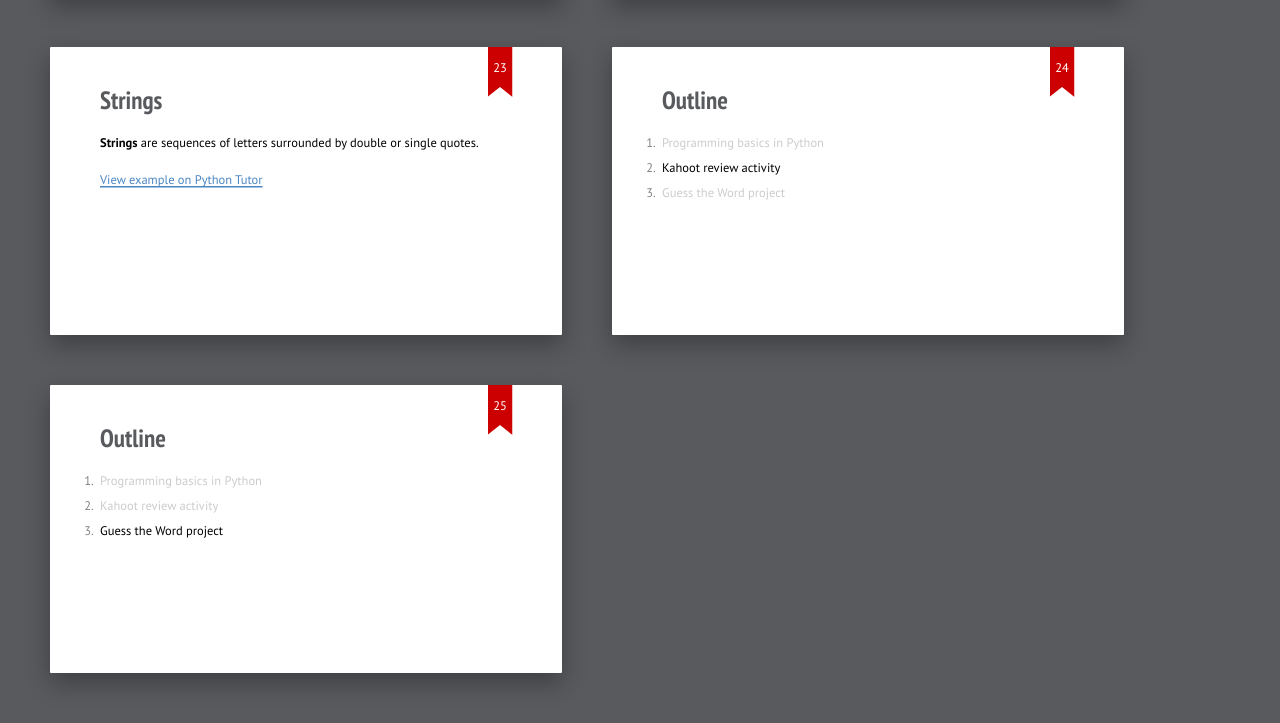
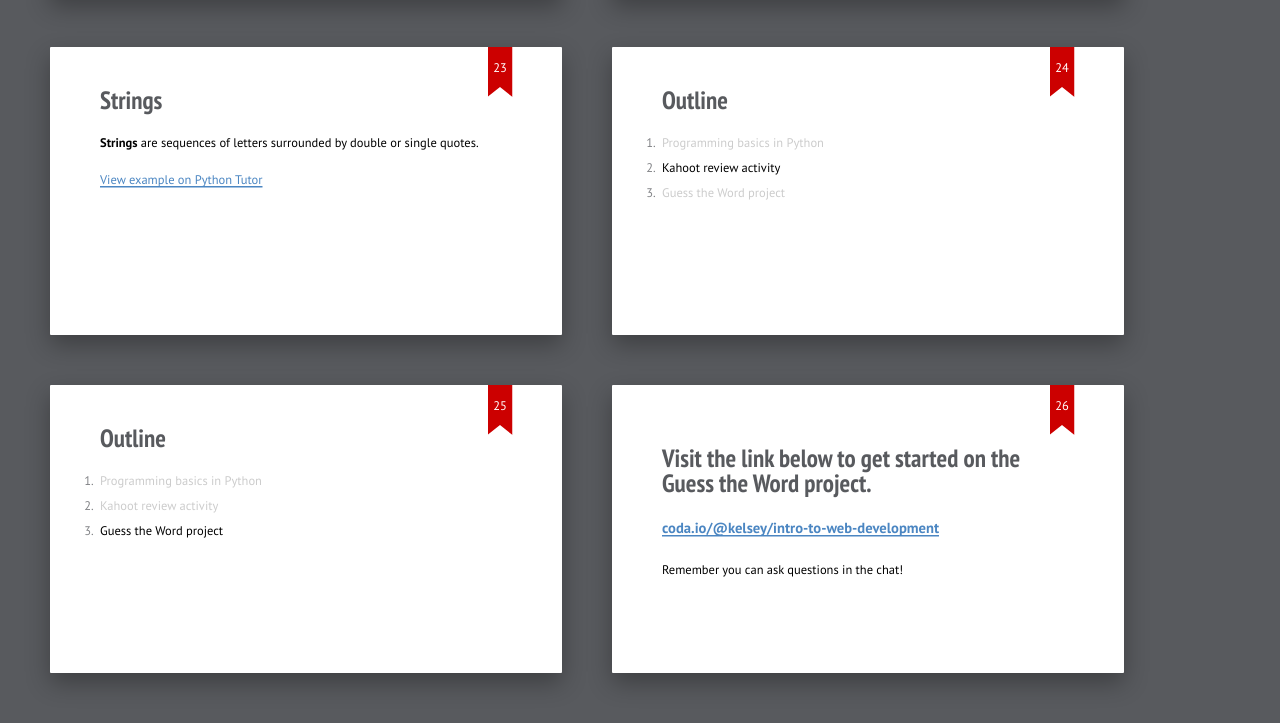
Before and after one commit to kelseyc18/intro-to-python, a plain HTML site: page index.html in a window 1280 px wide. Shown: the part 3845-4568 px from the top of the page. Drawn offline with Linux system fonts and the light colour scheme.

Commit message:
Add link to Coda doc

```diff
--- a/index.html
+++ b/index.html
@@ -386,6 +386,23 @@
       </ol>
     </section>
 
+    <section class="slide" id="notes">
+      <h2>
+        Visit the link below to get started on the Guess the Word project.
+      </h2>
+      <h3>
+        <a href="https://coda.io/@kelsey/intro-to-web-development"
+          >coda.io/@kelsey/intro-to-web-development</a
+        >
+      </h3>
+      <p>Remember you can ask questions in the chat!</p>
+      <style>
+        #notes h2 {
+          padding-top: 40px;
+        }
+      </style>
+    </section>
+
     <footer class="badge">
       <a href="https://github.com/shower/shower">Powered by Shower</a>
     </footer>
```
